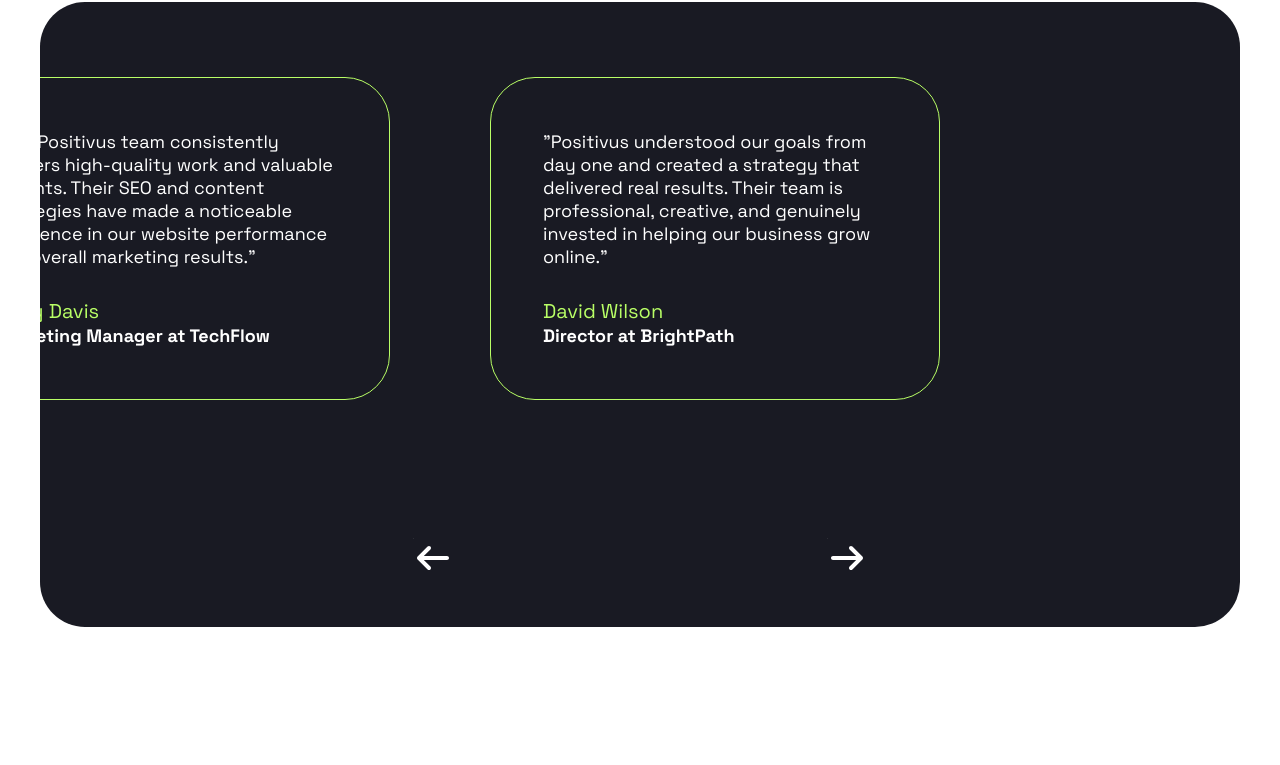
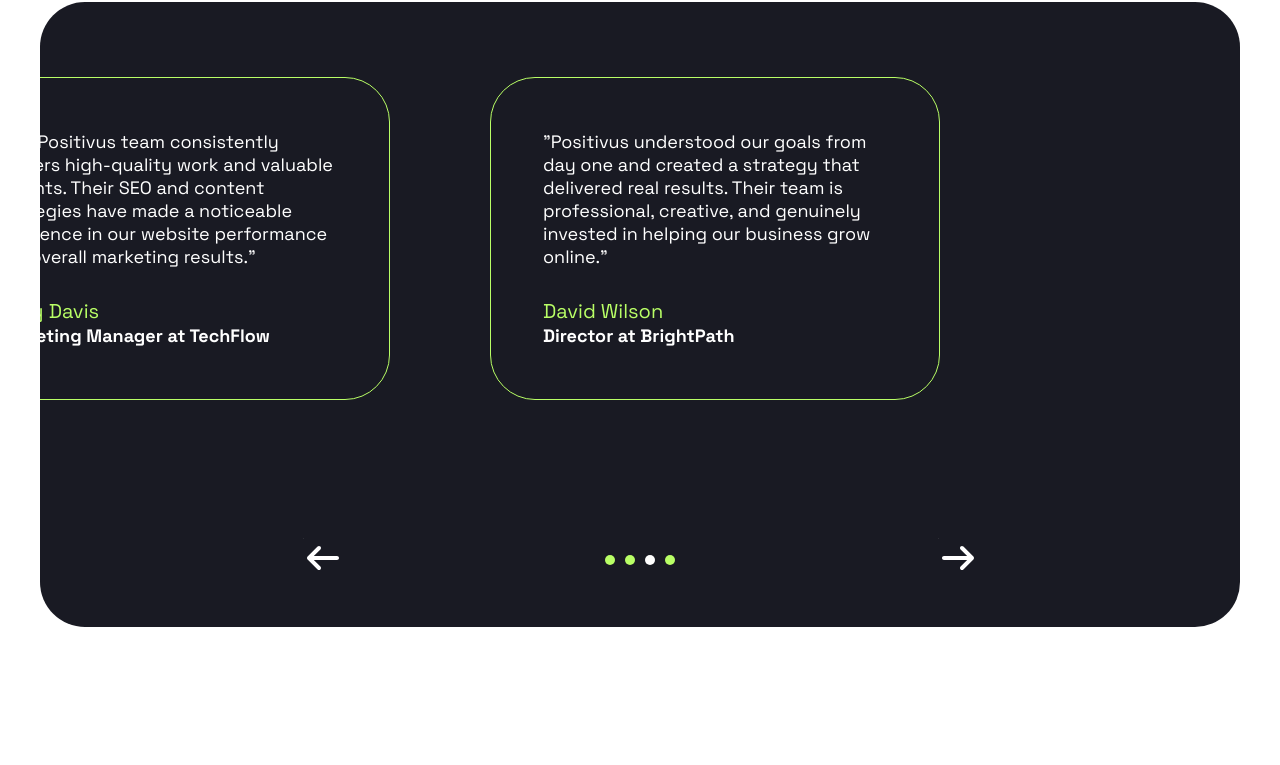
Before and after one commit to shubham4672/Postivus, an Angular app: page / in a window 1280 px wide. Shown: the part 5953-6718 px from the top of the page. Built offline with nearby package versions, Linux system fonts and the light colour scheme.

Commit message:
testimonials pagination

```diff
--- a/src/app/pages/testimonials/testimonials.component.html
+++ b/src/app/pages/testimonials/testimonials.component.html
@@ -17,7 +17,6 @@
             </div>
           }
         </div>
-      </div>
         <div class="controls">
           <button>
             <svg
@@ -31,7 +30,7 @@
               />
             </svg>
           </button>
-        <!-- <button class="swiper-pagination"></button> -->
+          <div class="swiper-pagination"></div>
           <button>
             <svg
               xmlns="http://www.w3.org/2000/svg"
@@ -47,4 +46,5 @@
         </div>
       </div>
     </div>
+  </div>
 </section>
--- a/src/app/pages/testimonials/testimonials.component.scss
+++ b/src/app/pages/testimonials/testimonials.component.scss
@@ -14,6 +14,41 @@
   .swiper {
     display: flex;
     justify-content: center;
+
+    .controls {
+      display: flex;
+      width: 100%;
+      justify-content: space-evenly;
+      position: absolute;
+      bottom: 45px;
+      button {
+        background-color: var(--primary-black);
+        border: none;
+        color: white;
+        svg {
+          height: 40px;
+          width: 40px;
+          cursor: pointer;
+        }
+      }
+      .swiper-pagination {
+        display: flex;
+        gap: 10px;
+        justify-content: center;
+        align-items: center;
+        ::ng-deep {
+          .swiper-pagination-bullet {
+            width: 10px;
+            height: 10px;
+            border-radius: 10px;
+            background-color: var(--secondary-green);
+          }
+          .swiper-pagination-bullet-active {
+            background-color: var(--text-white);
+          }
+        }
+      }
+    }
   }
 
   .swiper-wrapper {
@@ -41,24 +76,6 @@
       display: block;
     }
   }
-
-  .controls {
-    display: flex;
-    width: 100%;
-    justify-content: space-evenly;
-    position: absolute;
-    bottom: 45px;
-    button {
-      background-color: var(--primary-black);
-      border: none;
-      color: white;
-      svg {
-        height: 40px;
-        width: 40px;
-        cursor: pointer;
-      }
-    }
-  }
 }
 
 @media (max-width: 576px) {
```
Lines whose indentation alone changed are shown as unchanged.
